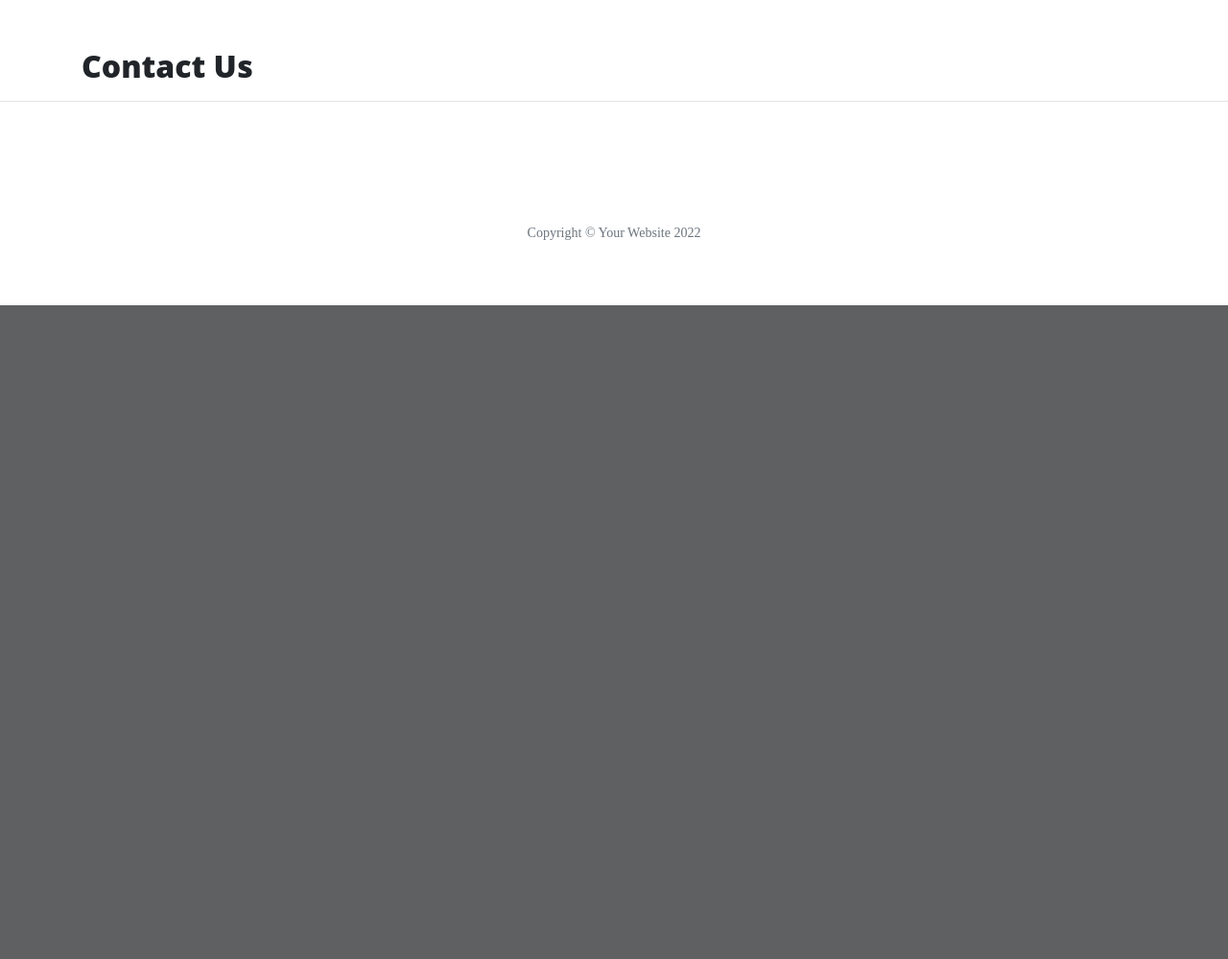
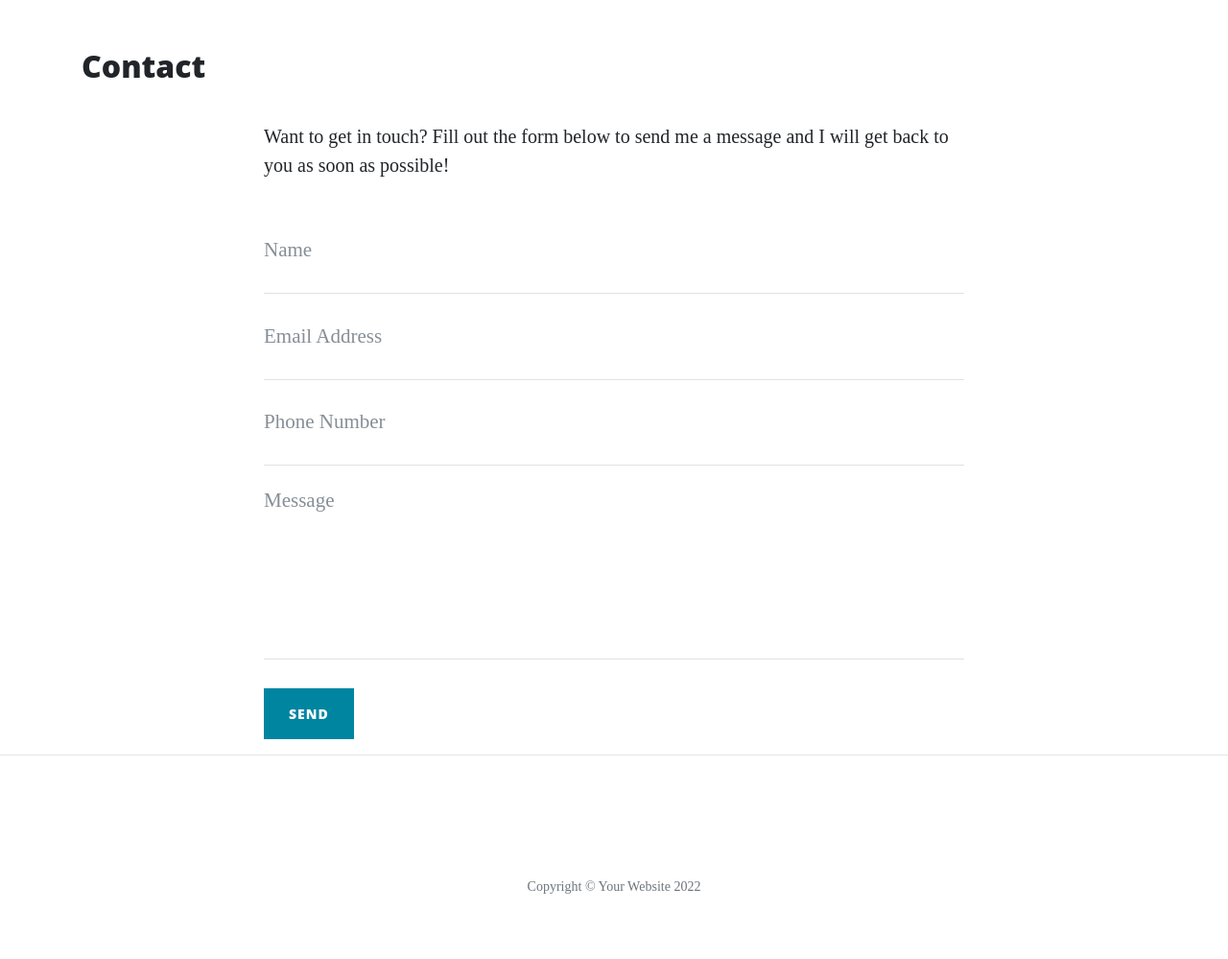
Before and after one commit to unkhan87/walkthrough-flask, a Flask app: page /contact in a window 1280 px wide. Shown: the part 628-1627 px from the top of the page at 96% size. Before the commit the page ends 946 px from the top, so only its background shows below. Run offline with Flask 2, Linux system fonts and the light colour scheme; some libraries are stand-ins or nearby versions.

Commit message:
last unit for contact page done

```diff
--- a/run.py
+++ b/run.py
@@ -1,8 +1,12 @@
 import os
-from flask import Flask, render_template
+import json
+from flask import Flask, render_template, request, flash
+if os.path.exists("env.py"):
+    import env
 
 
 app = Flask(__name__)
+app.secret_key = os.environ.get("SECRET_KEY")
 
 
 @app.route("/")
@@ -12,17 +16,33 @@ def index():
 
 @app.route("/about")
 def about():
-    return render_template("about.html")
+    data = []
+    with open("data/company.json", "r") as json_data:
+        data = json.load(json_data)
+    return render_template("about.html", page_title="About", company=data)
+
+@app.route("/about/<member_name>")
+def about_member(member_name):
+    member = {}
+    with open("data/company.json", "r") as json_data:
+        data = json.load(json_data)
+        for obj in data:
+            if obj["url"] == member_name:
+                member = obj
+    return render_template("member.html", member=member)
 
 
-@app.route("/contact")
+@app.route("/contact", methods=["GET", "POST"])
 def contact():
-    return render_template("contact.html")
+    if request.method == "POST":
+        flash("Thanks {}, we have received your message!".format(
+            request.form.get("name")))
+    return render_template("contact.html", page_title="Contact")
 
 
 @app.route("/careers")
 def careers():
-    return render_template("careers.html")
+    return render_template("careers.html", page_title="Career")
 
 
 if __name__ == "__main__":
--- /dev/null
+++ b/static/css/style.css
@@ -0,0 +1,3 @@
+.col-md-5 img {
+    width: 100%;
+}
--- a/templates/base.html
+++ b/templates/base.html
@@ -3,9 +3,10 @@
 <head>
     <meta charset="UTF-8">
     <meta http-equiv="X-UA-Compatible" content="IE=edge">
-    <link rel="stylesheet" href="{{ url_for('static', filename='vendor/bootstrap/css/bootstrap.min.css') }}">
+    <link rel="stylesheet" href="{{ url_for('static', filename='vendor/bootstrap/css/bootstrap.min.css') }}" type="text/css">
     <meta name="viewport" content="width=device-width, initial-scale=1.0">
-    <link rel="stylesheet" href="{{ url_for('static', filename='css/clean-blog.min.css') }}">
+    <link rel="stylesheet" href="{{ url_for('static', filename='css/clean-blog.min.css') }}" type="text/css">
+    <link rel="stylesheet" href="{{ url_for('static', filename='css/style.css') }}" type="text/css">
     <title>Hello Flask</title>
 </head>
 <body>
--- a/templates/careers.html
+++ b/templates/careers.html
@@ -1,4 +1,4 @@
 {% extends "base.html" %}
 {% block content %}
-    <h2>Come work with us</h2>
+    <h2>{{ page_title }}</h2>
 {% endblock %}
--- a/templates/contact.html
+++ b/templates/contact.html
@@ -1,4 +1,61 @@
 {% extends "base.html" %}
 {% block content %}
-    <h2>Contact Us</h2>
+    <h2>{{ page_title }}</h2>
+
+
+    <div class="row">
+        <div class="col-lg-8 col-md-10 mx-auto">
+
+            {% with messages = get_flashed_messages() %}
+                {% if messages %}
+                    <ul class="flashes">
+                        {% for message in messages %}
+                            <li>{{ message }}</li>
+                        {% endfor %}
+                    </ul>
+                {% endif %}
+            {% endwith %}
+
+            <p>Want to get in touch? Fill out the form below to send me a message and I will get back to you as soon as
+                possible!</p>
+            <form method="POST" name="sentMessage" id="contactForm" novalidate>
+                <div class="control-group">
+                    <div class="form-group floating-label-form-group controls">
+                        <label>Name</label>
+                        <input type="text" class="form-control" placeholder="Name" name="name" id="name" required
+                            data-validation-required-message="Please enter your name.">
+                        <p class="help-block text-danger"></p>
+                    </div>
+                </div>
+                <div class="control-group">
+                    <div class="form-group floating-label-form-group controls">
+                        <label>Email Address</label>
+                        <input type="email" class="form-control" placeholder="Email Address" name="email" id="email" required
+                            data-validation-required-message="Please enter your email address.">
+                        <p class="help-block text-danger"></p>
+                    </div>
+                </div>
+                <div class="control-group">
+                    <div class="form-group col-xs-12 floating-label-form-group controls">
+                        <label>Phone Number</label>
+                        <input type="tel" class="form-control" placeholder="Phone Number" name="phone" id="phone" required
+                            data-validation-required-message="Please enter your phone number.">
+                        <p class="help-block text-danger"></p>
+                    </div>
+                </div>
+                <div class="control-group">
+                    <div class="form-group floating-label-form-group controls">
+                        <label>Message</label>
+                        <textarea rows="5" class="form-control" placeholder="Message" name="message" id="message" required
+                            data-validation-required-message="Please enter a message."></textarea>
+                        <p class="help-block text-danger"></p>
+                    </div>
+                </div>
+                <br>
+                <div id="success"></div>
+                <button type="submit" class="btn btn-primary" id="sendMessageButton">Send</button>
+            </form>
+        </div>
+    </div>
+
 {% endblock %}
```
Also changed, not shown: data/company.json (added, +79 -0 lines), templates/about.html (+48 -1 lines), templates/member.html (added, +15 -0 lines), 1 other file.
